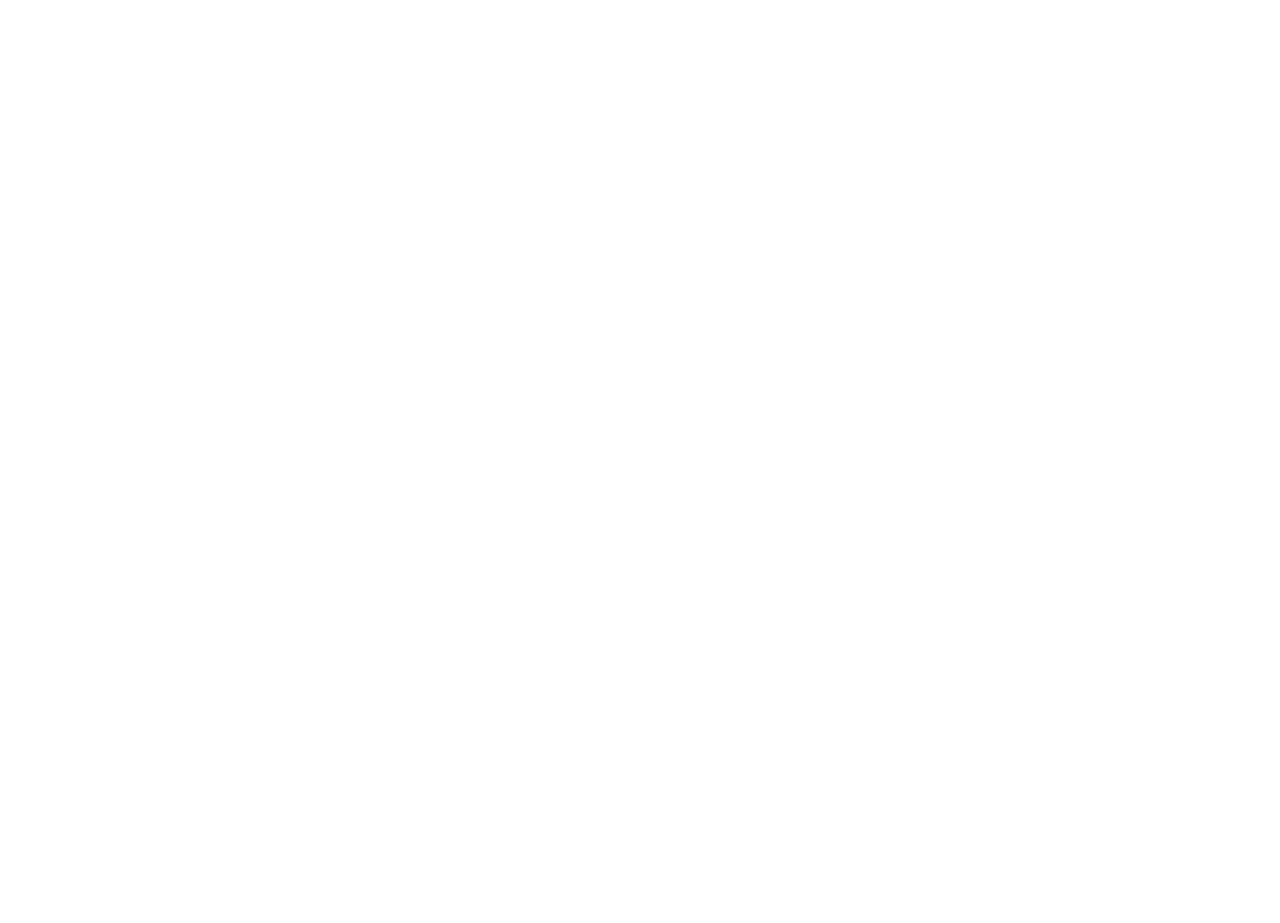
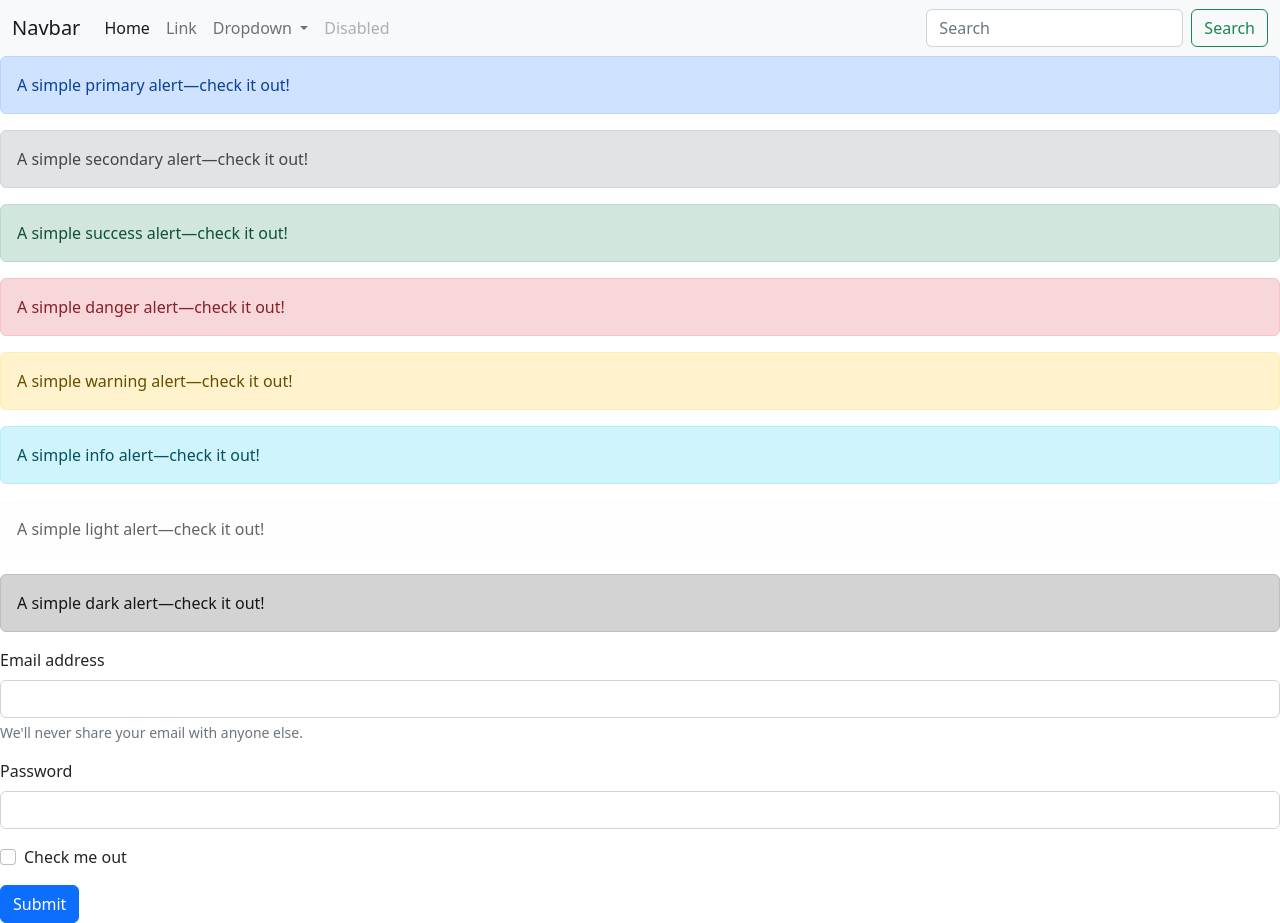
Before and after one commit to anadaza/Ejercicio-GIT, a plain HTML site: page index.html in a window 1280 px wide. Before the commit the page ends 800 px from the top, so only its background shows below. Drawn offline with nearby package versions, Linux system fonts and the light colour scheme.

Commit message:
componentes navbar, alert, y formulario

```diff
--- a/index.html
+++ b/index.html
@@ -7,6 +7,84 @@
     <link href="https://cdn.jsdelivr.net/npm/bootstrap@5.2.2/dist/css/bootstrap.min.css" rel="stylesheet" integrity="sha384-Zenh87qX5JnK2Jl0vWa8Ck2rdkQ2Bzep5IDxbcnCeuOxjzrPF/et3URy9Bv1WTRi" crossorigin="anonymous">
   </head>
   <body>
+    <nav class="navbar navbar-expand-lg bg-light">
+        <div class="container-fluid">
+          <a class="navbar-brand" href="#">Navbar</a>
+          <button class="navbar-toggler" type="button" data-bs-toggle="collapse" data-bs-target="#navbarSupportedContent" aria-controls="navbarSupportedContent" aria-expanded="false" aria-label="Toggle navigation">
+            <span class="navbar-toggler-icon"></span>
+          </button>
+          <div class="collapse navbar-collapse" id="navbarSupportedContent">
+            <ul class="navbar-nav me-auto mb-2 mb-lg-0">
+              <li class="nav-item">
+                <a class="nav-link active" aria-current="page" href="#">Home</a>
+              </li>
+              <li class="nav-item">
+                <a class="nav-link" href="#">Link</a>
+              </li>
+              <li class="nav-item dropdown">
+                <a class="nav-link dropdown-toggle" href="#" role="button" data-bs-toggle="dropdown" aria-expanded="false">
+                  Dropdown
+                </a>
+                <ul class="dropdown-menu">
+                  <li><a class="dropdown-item" href="#">Action</a></li>
+                  <li><a class="dropdown-item" href="#">Another action</a></li>
+                  <li><hr class="dropdown-divider"></li>
+                  <li><a class="dropdown-item" href="#">Something else here</a></li>
+                </ul>
+              </li>
+              <li class="nav-item">
+                <a class="nav-link disabled">Disabled</a>
+              </li>
+            </ul>
+            <form class="d-flex" role="search">
+              <input class="form-control me-2" type="search" placeholder="Search" aria-label="Search">
+              <button class="btn btn-outline-success" type="submit">Search</button>
+            </form>
+          </div>
+        </div>
+      </nav>
+
+      <div class="alert alert-primary" role="alert">
+        A simple primary alert—check it out!
+      </div>
+      <div class="alert alert-secondary" role="alert">
+        A simple secondary alert—check it out!
+      </div>
+      <div class="alert alert-success" role="alert">
+        A simple success alert—check it out!
+      </div>
+      <div class="alert alert-danger" role="alert">
+        A simple danger alert—check it out!
+      </div>
+      <div class="alert alert-warning" role="alert">
+        A simple warning alert—check it out!
+      </div>
+      <div class="alert alert-info" role="alert">
+        A simple info alert—check it out!
+      </div>
+      <div class="alert alert-light" role="alert">
+        A simple light alert—check it out!
+      </div>
+      <div class="alert alert-dark" role="alert">
+        A simple dark alert—check it out!
+      </div>
+
+      <form>
+        <div class="mb-3">
+          <label for="exampleInputEmail1" class="form-label">Email address</label>
+          <input type="email" class="form-control" id="exampleInputEmail1" aria-describedby="emailHelp">
+          <div id="emailHelp" class="form-text">We'll never share your email with anyone else.</div>
+        </div>
+        <div class="mb-3">
+          <label for="exampleInputPassword1" class="form-label">Password</label>
+          <input type="password" class="form-control" id="exampleInputPassword1">
+        </div>
+        <div class="mb-3 form-check">
+          <input type="checkbox" class="form-check-input" id="exampleCheck1">
+          <label class="form-check-label" for="exampleCheck1">Check me out</label>
+        </div>
+        <button type="submit" class="btn btn-primary">Submit</button>
+      </form>
 
     <script src="https://cdn.jsdelivr.net/npm/bootstrap@5.2.2/dist/js/bootstrap.bundle.min.js" integrity="sha384-OERcA2EqjJCMA+/3y+gxIOqMEjwtxJY7qPCqsdltbNJuaOe923+mo//f6V8Qbsw3" crossorigin="anonymous"></script>
   </body>
```
